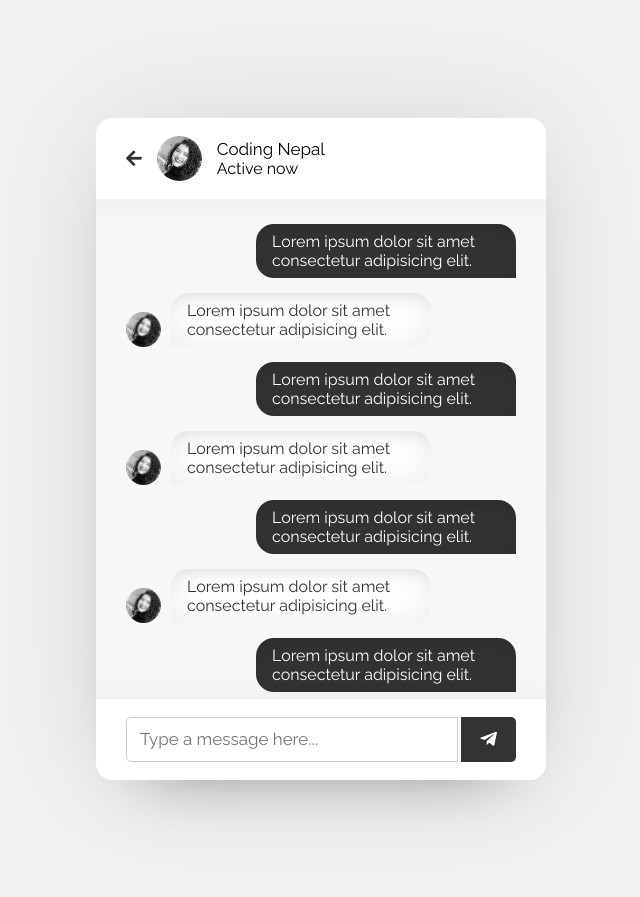
After one commit to andrezadesousa/chat-application-using-php, a PHP site: page /chat.html in a window 1280 px wide. The commit adds this page. Shown: the whole page, without its empty margins (319-959 px from the left). Run offline with PHP 8.4, Linux system fonts and the light colour scheme.

Commit message:
Fix: chat area frontend completed

```diff
--- a/assets/style/index.css
+++ b/assets/style/index.css
@@ -211,7 +211,7 @@ form .name-details .field:last-child{
     overflow-y: auto;
 }
 
-.users__list::-webkit-scrollbar{
+:is(.users__list, .chat__box)::-webkit-scrollbar{
     width: 0px;
 }
 
@@ -245,3 +245,110 @@ form .name-details .field:last-child{
 .users__list a .status__dot.offline{
     color: #ccc;
 }
+
+/*Chat area css code*/
+.chat__area header{
+    display: flex;
+    align-items: center;
+    padding: 18px 30px;
+}
+
+.chat__area header .back__icon{
+    font-size: 18px;
+    color: #333;
+}
+
+.chat__area header img{
+    height: 45px;
+    width: 45px;
+    margin: 0 15px;
+}
+
+.chat__area header span{
+    font-size: 17px;
+    font-weight: 500;
+}
+
+.chat__box{
+    overflow-y: auto;
+    height: 500px;
+    background: #f7f7f7;
+    padding: 10px 30px 20px 30px;
+    box-shadow: inset 0 32px 32px -32px rgb(0 0 0 / 5%),
+                inset 0 -32px 32px -32px rgb(0 0 0 / 5%);
+}
+
+.chat__box .chat{
+    margin: 15px 0;
+}
+
+.chat__box .chat p{
+    word-wrap: break-word; /*quebra linha*/
+    padding: 8px 16px;
+    box-shadow: inset 0 0 32px rgb(0 0 0 / 8%),
+                inset 0 16px 16px -16px rgb(0 0 0 / 10%);
+}
+
+.chat__box .outgoing{
+    display: flex;
+}
+
+.outgoing .details{
+    margin-left: auto;
+    max-width: calc(100% - 130px);
+}
+
+.outgoing .details p{
+    background: #333;
+    color: #fff;
+    border-radius: 18px 18px 0 18px;
+}
+
+.chat__box .incoming{
+    display: flex;
+    align-items: flex-end;
+}
+
+.chat__box .incoming img{
+    height: 35px;
+    width: 35px;
+}
+
+.incoming .details{
+    margin-left: 10px;
+    margin-right: auto;
+    max-width: calc(100% - 130px);
+}
+
+.incoming .details p{
+    background: #fff;
+    color: #333;
+    border-radius: 18px 18px 18px 0;
+}
+
+.chat__area .typing__area{
+    padding: 18px 30px;
+    display: flex;
+    justify-content: space-between;
+}
+
+.typing__area input{
+    height: 45px;
+    width: calc(100% - 58px);
+    font-size: 17px;
+    border: 1px solid #ccc;
+    padding: 0 13px;
+    border-radius: 5px 0 0 5px;
+    outline: none;
+}
+
+.typing__area button{
+    width: 55px;
+    border: none;
+    outline: none;
+    color: #fff;
+    background: #333;
+    font-size: 19px;
+    cursor: pointer;
+    border-radius: 0 5px 5px 0;
+}
--- /dev/null
+++ b/chat.html
@@ -0,0 +1,89 @@
+<!DOCTYPE html>
+<html lang="en">
+  <head>
+    <meta charset="UTF-8" />
+    <meta http-equiv="X-UA-Compatible" content="IE=edge" />
+    <meta name="viewport" content="width=device-width, initial-scale=1.0" />
+    <link rel="stylesheet" href="assets/style/index.css" />
+    <link
+      rel="stylesheet"
+      href="https://cdnjs.cloudflare.com/ajax/libs/font-awesome/5.15.2/css/all.min.css"
+    />
+    <title>Chat Application</title>
+  </head>
+  <body>
+    <div class="wrapper">
+      <section class="chat__area">
+        <header>
+          <a href="#" class="back__icon">
+            <i class="fa fa-arrow-left"></i>
+          </a>
+          <img src="assets/image/homeImage.jpg" alt="" />
+          <div class="details">
+            <span>Coding Nepal</span>
+            <p>Active now</p>
+          </div>
+        </header>
+        <div class="chat__box">
+          <div class="chat outgoing">
+            <div class="details">
+              <p>Lorem ipsum dolor sit amet consectetur adipisicing elit.</p>
+            </div>
+          </div>
+
+          <div class="chat incoming">
+            <img src="assets/image/homeImage.jpg" alt="" />
+            <div class="details">
+              <p>Lorem ipsum dolor sit amet consectetur adipisicing elit.</p>
+            </div>
+          </div>
+
+          <div class="chat outgoing">
+            <div class="details">
+              <p>Lorem ipsum dolor sit amet consectetur adipisicing elit.</p>
+            </div>
+          </div>
+
+          <div class="chat incoming">
+            <img src="assets/image/homeImage.jpg" alt="" />
+            <div class="details">
+              <p>Lorem ipsum dolor sit amet consectetur adipisicing elit.</p>
+            </div>
+          </div>
+
+          <div class="chat outgoing">
+            <div class="details">
+              <p>Lorem ipsum dolor sit amet consectetur adipisicing elit.</p>
+            </div>
+          </div>
+
+          <div class="chat incoming">
+            <img src="assets/image/homeImage.jpg" alt="" />
+            <div class="details">
+              <p>Lorem ipsum dolor sit amet consectetur adipisicing elit.</p>
+            </div>
+          </div>
+
+          <div class="chat outgoing">
+            <div class="details">
+              <p>Lorem ipsum dolor sit amet consectetur adipisicing elit.</p>
+            </div>
+          </div>
+
+          <div class="chat incoming">
+            <img src="assets/image/homeImage.jpg" alt="" />
+            <div class="details">
+              <p>Lorem ipsum dolor sit amet consectetur adipisicing elit.</p>
+            </div>
+          </div>
+        </div>
+        <form action="" class="typing__area">
+          <input type="text" placeholder="Type a message here..." />
+          <button>
+            <i class="fab fa-telegram-plane"></i>
+          </button>
+        </form>
+      </section>
+    </div>
+  </body>
+</html>
```
